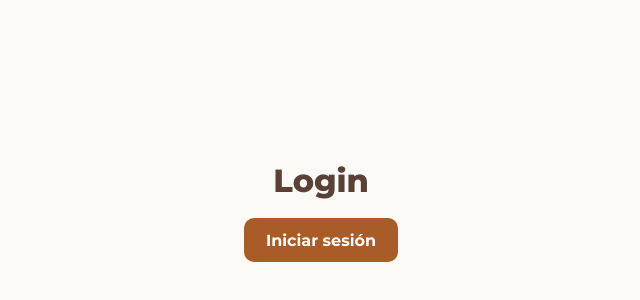
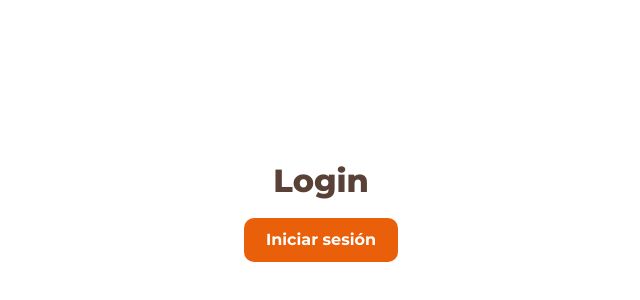
Before and after one commit to Equipo-Nexo/manada-solidaria-frontend, a React (Vite) app: page /login in a window 1280 px wide. Shown: the part 188-488 px from the top of the page, without its empty margins (319-959 px from the left). Built offline with nearby package versions, Linux system fonts and the light colour scheme.

Commit message:
[REF][MS-65]: generate base styles

```diff
--- a/src/components/navbar/Navbar.styles.ts
+++ b/src/components/navbar/Navbar.styles.ts
@@ -35,7 +35,7 @@ export const BottomNavItem = styled(NavLink)<{ $isActive: boolean }>`
   align-items: center;
   justify-content: center;
   gap: 4px;
-  color: ${({ $isActive, theme }) => ($isActive ? theme.colors.primary : theme.colors.text)};
+  color: ${({ $isActive, theme }) => ($isActive ? theme.colors.secondary : theme.colors.text)};
   font-size: 12px;
   font-weight: 700;
   line-height: 16px;
@@ -50,7 +50,7 @@ export const BottomNavItem = styled(NavLink)<{ $isActive: boolean }>`
     width: 54px;
     height: 4px;
     border-radius: 0 0 999px 999px;
-    background: ${({ $isActive, theme }) => ($isActive ? theme.colors.primary : 'transparent')};
+    background: ${({ $isActive, theme }) => ($isActive ? theme.colors.secondary : 'transparent')};
     transform: translateX(-50%);
     transition: background 160ms ease;
   }
@@ -95,10 +95,10 @@ export const PublishButton = styled.button`
   display: inline-flex;
   align-items: center;
   justify-content: center;
-  border: 5px solid ${({ theme }) => theme.colors.primary};
+  border: 5px solid ${({ theme }) => theme.colors.secondary};
   border-radius: 999px;
-  background: ${({ theme }) => theme.colors.primary};
-  color: #fff;
+  background: ${({ theme }) => theme.colors.secondary};
+  color: ${({ theme }) => theme.colors.neutral};
   box-shadow: 0 8px 18px rgb(169 92 40 / 28%);
   cursor: pointer;
   transform: translateX(-50%);
--- a/src/components/publishFloatingButton/PublishFloatingButton.styles.ts
+++ b/src/components/publishFloatingButton/PublishFloatingButton.styles.ts
@@ -14,8 +14,8 @@ export const FloatingButton = styled.button`
   padding: 0 20px;
   border: 0;
   border-radius: 999px;
-  background: ${({ theme }) => theme.colors.primary};
-  color: #fff;
+  background: ${({ theme }) => theme.colors.secondary};
+  color: ${({ theme }) => theme.colors.neutral};
   box-shadow: 0 12px 24px rgb(89 65 55 / 22%);
   cursor: pointer;
   font-size: 15px;
@@ -24,7 +24,7 @@ export const FloatingButton = styled.button`
   transition: transform 160ms ease, box-shadow 160ms ease, background 160ms ease;
 
   &:hover {
-    background: ${({ theme }) => theme.colors.primaryHover};
+    background: ${({ theme }) => theme.colors.secondary};
     box-shadow: 0 16px 30px rgb(89 65 55 / 28%);
     transform: translateY(-2px);
   }
--- a/src/styles/GlobalStyle.ts
+++ b/src/styles/GlobalStyle.ts
@@ -19,7 +19,51 @@ export const GlobalStyle = createGlobalStyle`
     min-height: 100svh;
     margin: 0;
     background: ${({ theme }) => theme.colors.background};
+    color: ${({ theme }) => theme.colors.text};
     font-family: ${({ theme }) => theme.fonts.body};
+    font-size: ${({ theme }) => theme.typography.body.fontSize};
+    font-style: ${({ theme }) => theme.typography.body.fontStyle};
+    font-weight: ${({ theme }) => theme.typography.body.fontWeight};
+    line-height: ${({ theme }) => theme.typography.body.lineHeight};
+  }
+
+  h1,
+  h2,
+  h3,
+  p {
+    margin-block: 0;
+  }
+
+  h1 {
+    font-family: ${({ theme }) => theme.typography.header1.fontFamily};
+    font-size: ${({ theme }) => theme.typography.header1.fontSize};
+    font-style: ${({ theme }) => theme.typography.header1.fontStyle};
+    font-weight: ${({ theme }) => theme.typography.header1.fontWeight};
+    line-height: ${({ theme }) => theme.typography.header1.lineHeight};
+  }
+
+  h2 {
+    font-family: ${({ theme }) => theme.typography.header2.fontFamily};
+    font-size: ${({ theme }) => theme.typography.header2.fontSize};
+    font-style: ${({ theme }) => theme.typography.header2.fontStyle};
+    font-weight: ${({ theme }) => theme.typography.header2.fontWeight};
+    line-height: ${({ theme }) => theme.typography.header2.lineHeight};
+  }
+
+  h3 {
+    font-family: ${({ theme }) => theme.typography.header3.fontFamily};
+    font-size: ${({ theme }) => theme.typography.header3.fontSize};
+    font-style: ${({ theme }) => theme.typography.header3.fontStyle};
+    font-weight: ${({ theme }) => theme.typography.header3.fontWeight};
+    line-height: ${({ theme }) => theme.typography.header3.lineHeight};
+  }
+
+  small {
+    font-family: ${({ theme }) => theme.typography.descriptive.fontFamily};
+    font-size: ${({ theme }) => theme.typography.descriptive.fontSize};
+    font-style: ${({ theme }) => theme.typography.descriptive.fontStyle};
+    font-weight: ${({ theme }) => theme.typography.descriptive.fontWeight};
+    line-height: ${({ theme }) => theme.typography.descriptive.lineHeight};
   }
 
   #root {
--- a/src/styles/theme.ts
+++ b/src/styles/theme.ts
@@ -1,23 +1,73 @@
 export const theme = {
   colors: {
-    primary: '#A95C28',
-    primaryHover: '#934e22',
     brand: '#EA5F09',
-    secondary: '#DDF3E7',
-    accent: '#F4A261',
-    neutral: '#263238',
-    background: '#FAF9F6',
+    tertiary: '#CBB6FF',
+    neutral: '#F5E7D4',
+    black: '#000000',
+    secondary: '#A95C28',
+    success: '#60B100',
+    darkColor: '#594137',
+    stroke: '#E1BFB2',
+    background: '#FFFFFF',
+
+    primary: '#EA5F09',
+    primaryHover: '#C95008',
+    accent: '#CBB6FF',
     surface: '#F5E7D4',
     surfacePlain: '#FFFFFF',
     text: '#594137',
     textMuted: 'rgb(89 65 55 / 82%)',
-    border: 'rgb(89 65 55 / 18%)',
+    border: '#E1BFB2',
     error: '#BA1A1A',
     errorSoft: '#E76F51',
-    focus: 'rgb(169 92 40 / 35%)',
+    focus: 'rgb(234 95 9 / 28%)',
   },
   fonts: {
+    montserrat: '"Montserrat", Arial, sans-serif',
     body: '"Montserrat", Arial, sans-serif',
+  },
+  fontWeights: {
+    regular: 400,
+    medium: 500,
+    semibold: 600,
+    bold: 700,
+  },
+  typography: {
+    header1: {
+      fontFamily: '"Montserrat", Arial, sans-serif',
+      fontSize: '24px',
+      fontStyle: 'normal',
+      fontWeight: 700,
+      lineHeight: '32px',
+    },
+    header2: {
+      fontFamily: '"Montserrat", Arial, sans-serif',
+      fontSize: '20px',
+      fontStyle: 'normal',
+      fontWeight: 600,
+      lineHeight: '28px',
+    },
+    header3: {
+      fontFamily: '"Montserrat", Arial, sans-serif',
+      fontSize: '16px',
+      fontStyle: 'normal',
+      fontWeight: 600,
+      lineHeight: '24px',
+    },
+    body: {
+      fontFamily: '"Montserrat", Arial, sans-serif',
+      fontSize: '14px',
+      fontStyle: 'normal',
+      fontWeight: 400,
+      lineHeight: '20px',
+    },
+    descriptive: {
+      fontFamily: '"Montserrat", Arial, sans-serif',
+      fontSize: '12px',
+      fontStyle: 'normal',
+      fontWeight: 400,
+      lineHeight: '16px',
+    },
   },
   layout: {
     contentMaxWidth: '1126px',
```
